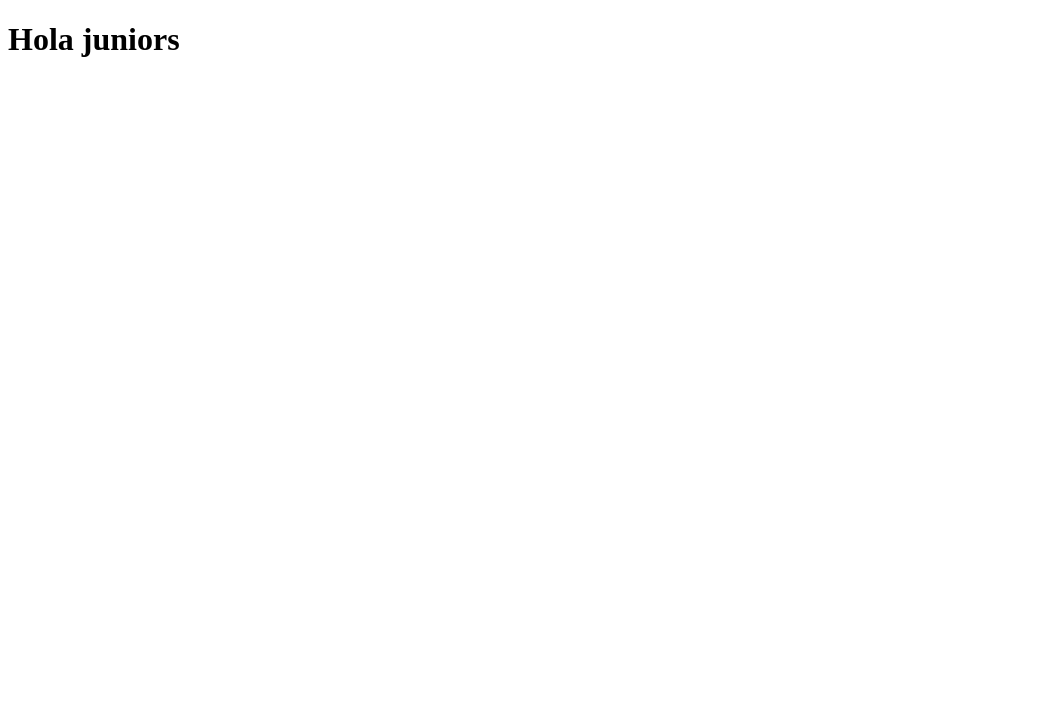
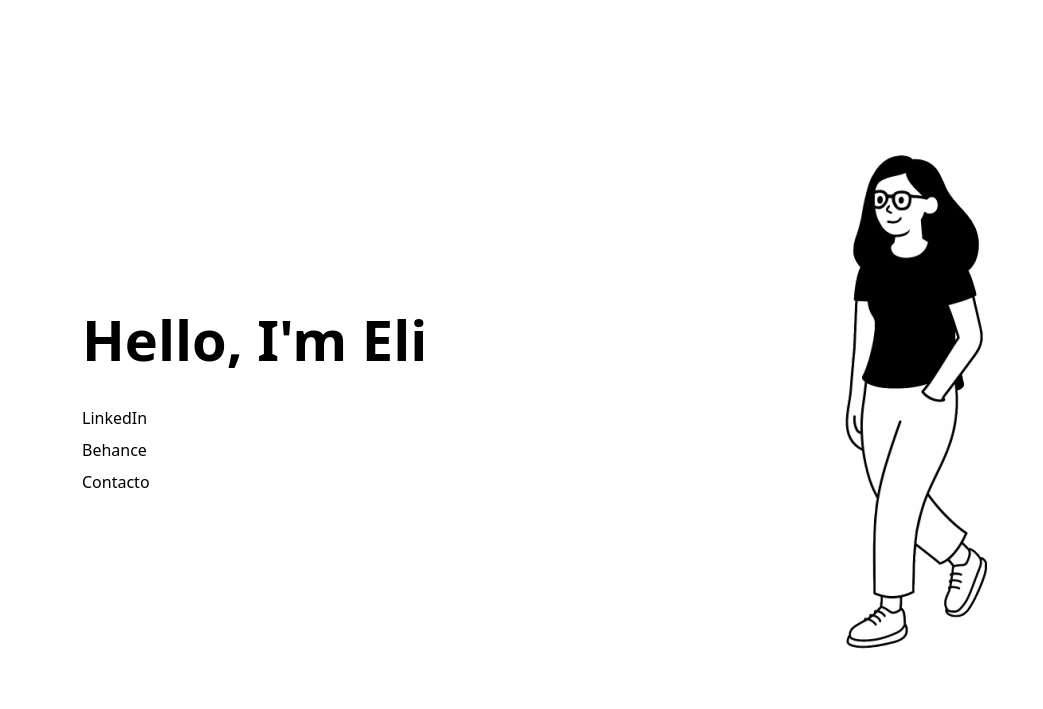
Before and after one commit to JohtoSurfer/minimalist-portfolio-hola-juniors, a plain HTML site: page index.html in a window 1280 px wide. Shown: the whole page, without its empty margins (0-1043 px from the left). Drawn offline with nearby package versions, Linux system fonts and the light colour scheme.

Commit message:
img for the home section added, main structure for home section ready but needs improvement.

```diff
--- a/index.html
+++ b/index.html
@@ -1,14 +1,40 @@
 <!DOCTYPE html>
 <html lang="en">
 <head>
-    <meta charset="UTF-8">
-    <meta name="viewport" content="width=device-width, initial-scale=1.0">
-    <title>Minimal Portfolio</title>
+  <meta charset="UTF-8" />
+  <meta name="viewport" content="width=device-width, initial-scale=1" />
+  <title>Hello, I'm Eli</title>
+  <link href="https://cdn.jsdelivr.net/npm/bootstrap@5.3.0/dist/css/bootstrap.min.css" rel="stylesheet" />
+  <link rel="stylesheet" href="style.css" />
 </head>
-<body>
-    <h1>Hola juniors</h1>
+<body class="bg-white text-black">
+
+  <!-- Hero Section -->
+  <section class="vh-100 d-flex align-items-center">
     <div class="container">
+      <div class="row">
+        <!-- Text Column -->
+        <div class="col-md-6 d-flex flex-column justify-content-center align-items-start text-start">
+          <h1 class="display-4 fw-bold">Hello, I'm Eli</h1>
+          <div class="mt-4">
+            <a href="https://linkedin.com" target="_blank" class="d-block mb-2 text-decoration-none text-black">LinkedIn</a>
+            <a href="http://Behance.net/eliigotera" target="_blank" class="d-block mb-2 text-decoration-none text-black">Behance</a>
+            <a href="#contact" class="d-block text-decoration-none text-black">Contacto</a>
+          </div>
+        </div>
+
+        <!-- Image Column -->
+        <div class="col-md-6 d-flex justify-content-center align-items-center">
+          <img src="assets/eli-web-removebg-preview.png" alt="Eli's portrait" class="img-fluid" style="max-height: 80vh;" />
+        </div>
+      </div>
     </div>
+  </section>
+
+  <!-- Projects Section -->
+  <section id="projects" class="py-5">
+    <!-- Agregar más adelante -->
+  </section>
 
 </body>
 </html>
```
Also changed, not shown: assets/eli-web-removebg-preview.png (added), style.css (added).
